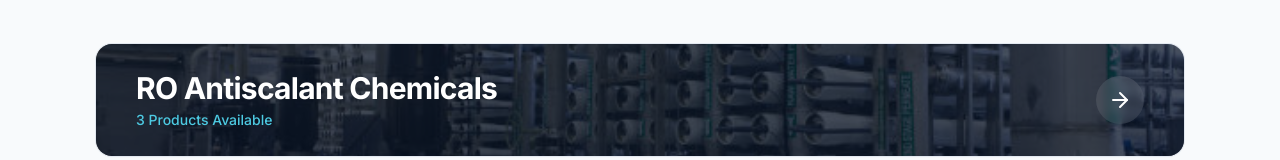
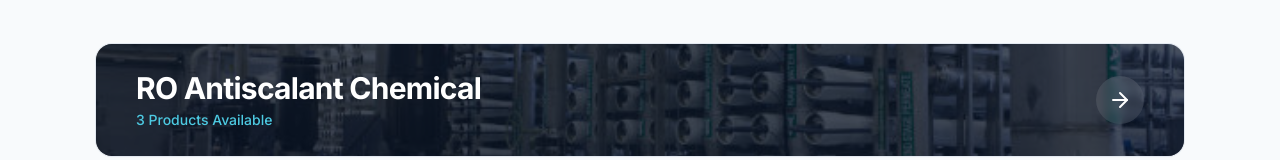
Before and after one commit to TejasMakwana29/pelican-chem-website-main, a Next.js app: page /products in a window 1280 px wide. Shown: the part 489-649 px from the top of the page. Built offline with nearby package versions, Linux system fonts and the light colour scheme.

Commit message:
test coommit from codespace

```diff
--- a/src/data/products.ts
+++ b/src/data/products.ts
@@ -25,7 +25,7 @@ export const productCategories: ProductCategory[] = [
   // 1. RO Antiscalant
   {
     slug: "ro-dosing-chemicals",
-    name: "RO Antiscalant Chemicals",
+    name: "RO Antiscalant Chemical",
     description: "High-performance antiscalants for optimal membrane protection and system efficiency.",
     image: "/images/RO-dosing.jpg",
   },
```
